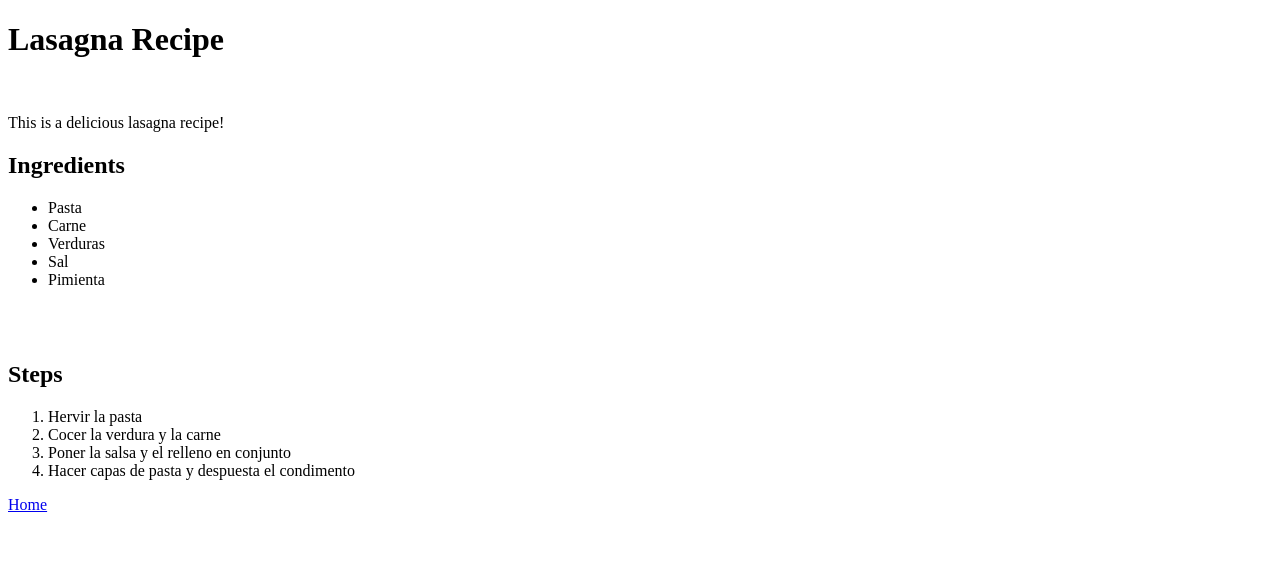
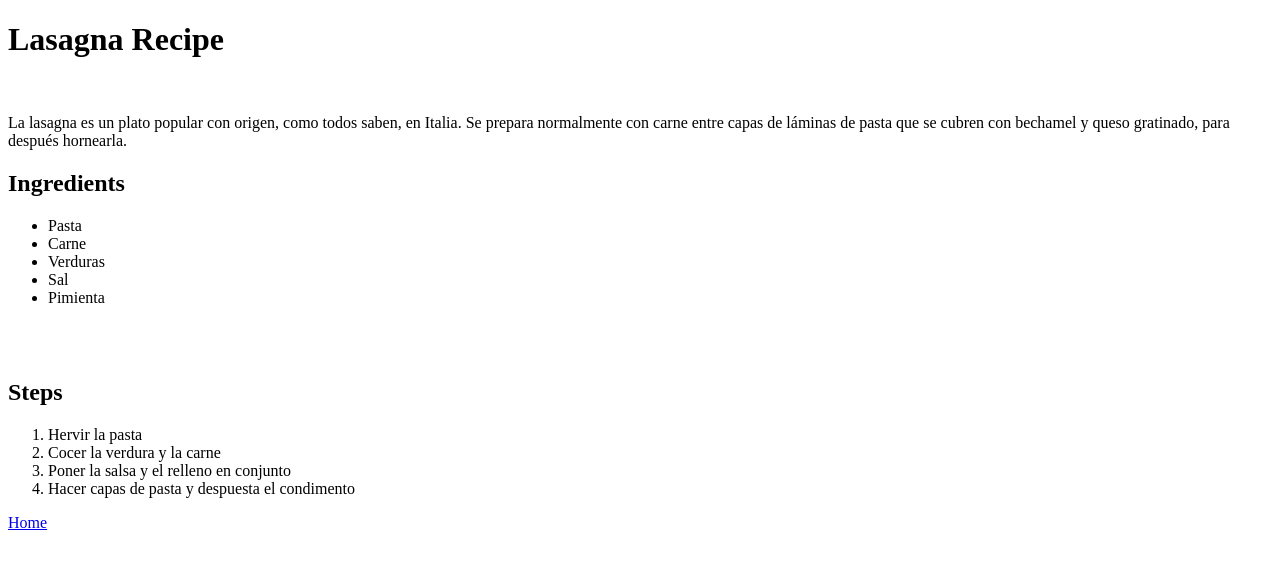
Before and after one commit to amyknaggs1/odin-recipes, a plain HTML site: page recipes/lasagna.html in a window 1280 px wide. Drawn offline with Linux system fonts and the light colour scheme.

Commit message:
Update lasagna.html

```diff
--- a/recipes/lasagna.html
+++ b/recipes/lasagna.html
@@ -7,7 +7,9 @@
 <body>
   <h1>Lasagna Recipe</h1>
   <img scr="./recipes/imagen.jpg">
-  <p>This is a delicious lasagna recipe!</p>
+  <p>La lasagna es un plato popular con origen, como todos saben,
+    en Italia. Se prepara normalmente con carne entre capas de láminas de pasta que se
+    cubren con bechamel y queso gratinado, para después hornearla.</p>
   <h2>Ingredients</h2>
   <ul>
     <li>Pasta</li>
```
